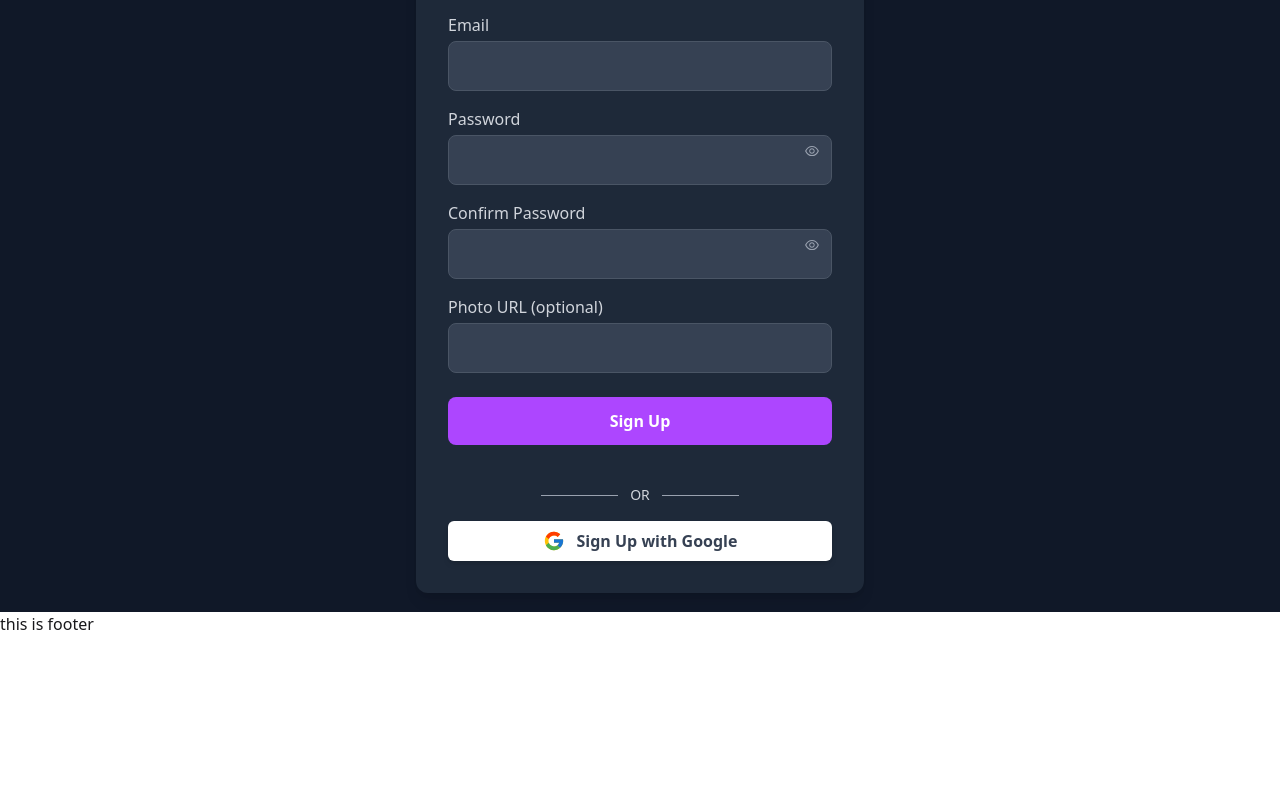
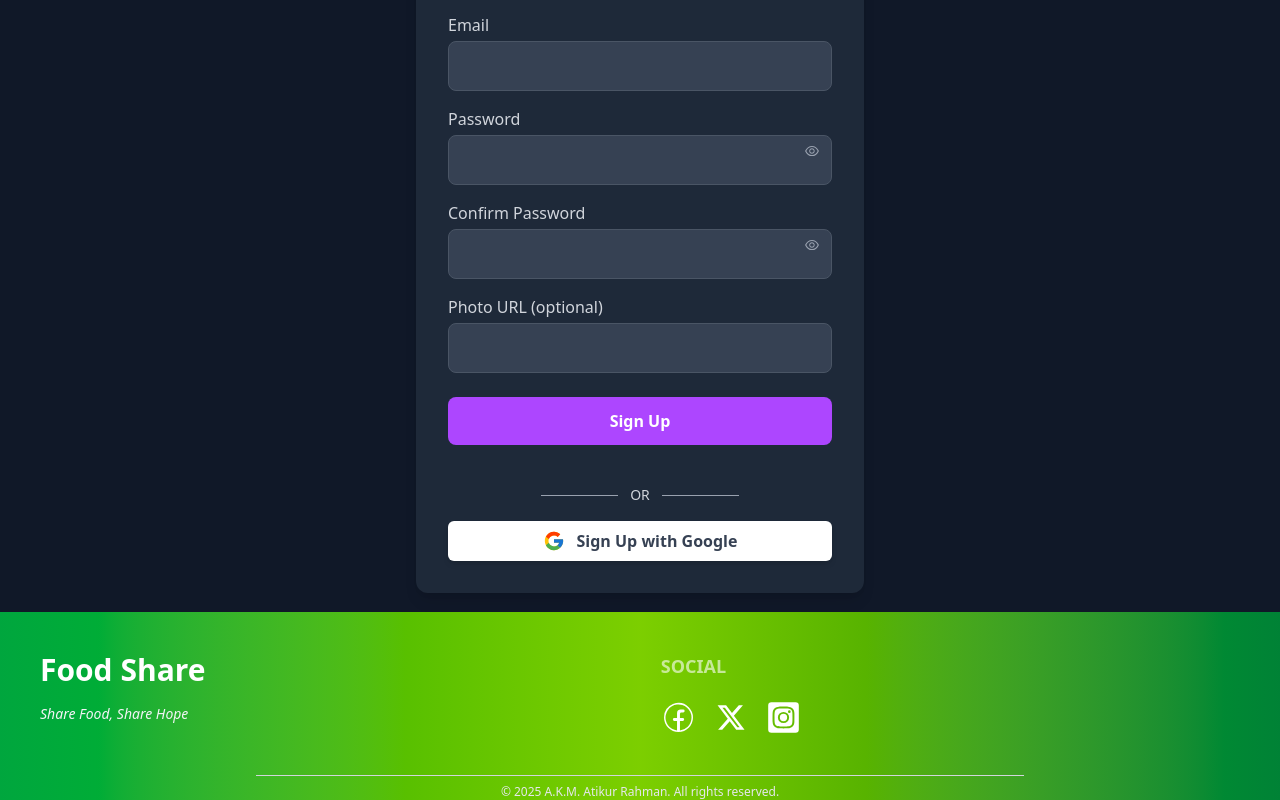
Before and after one commit to Atikur1997/B12-A10-Plate-Share-client, a React (Vite) app: page /signup in a window 1280 px wide. Shown: the part 252-1052 px from the top of the page. Before the commit the page ends 888 px from the top, so only its background shows below. Built offline with nearby package versions, Linux system fonts and the light colour scheme; no server answers.

Commit message:
footer intriduced

```diff
--- a/src/Components/Footer/Footer.jsx
+++ b/src/Components/Footer/Footer.jsx
@@ -1,9 +1,61 @@
 import React from 'react';
+import { CiFacebook } from "react-icons/ci";
+import { NavLink } from 'react-router';
+import { FaXTwitter } from "react-icons/fa6";
+import { FaInstagramSquare } from "react-icons/fa";
+import { div } from 'framer-motion/client';
 
 const Footer = () => {
     return (
-        <div>
-            this is footer
+        <div className='bg-gradient-to-r from-green-600 via-lime-500 to-green-700'>
+            <footer className="footer sm:footer-horizontal  text-neutral-content p-10 text-white">
+                <aside>
+                    <h2 className="text-3xl font-bold text-white">Food Share</h2>
+                    <p className="text-sm italic mt-2 text-gray-100">
+                        Share Food, Share Hope
+                    </p>
+
+
+                </aside>
+
+                <nav>
+                    <h6 className="footer-title text-lg font-semibold mb-3">Social</h6>
+                    <div className="flex gap-5">
+                        <NavLink
+                            to="https://www.facebook.com/atikurrahman.nissan/about/?viewas=&should_open_composer=false&bypass_exit_warning=true"
+                            target="_blank"
+                            rel="noopener noreferrer"
+                            className="hover:text-blue-400 transition-all duration-200"
+                        >
+                            <CiFacebook className="w-[35px] h-[35px]" />
+                        </NavLink>
+
+                        <NavLink
+                            to="https://twitter.com"
+                            target="_blank"
+                            rel="noopener noreferrer"
+                            className="hover:text-blue-400 transition-all duration-200"
+                        >
+                            <FaXTwitter className="w-[30px] h-[35px]" />
+                        </NavLink>
+
+                        <NavLink
+                            to="https://www.instagram.com"
+                            target="_blank"
+                            rel="noopener noreferrer"
+                            className="hover:text-pink-500 transition-all duration-200"
+                        >
+                            <FaInstagramSquare className="w-[35px] h-[35px]" />
+                        </NavLink>
+                    </div>
+                </nav>
+
+            </footer>
+            <hr className='text-gray-300 max-w-[60%] mx-auto' />
+            <p className="mt-2 text-gray-200 text-xs  text-center">
+                © {new Date().getFullYear()} A.K.M. Atikur Rahman. All rights reserved.
+            </p>
+
         </div>
     );
 };
--- a/src/Components/NavBar/Navbar.jsx
+++ b/src/Components/NavBar/Navbar.jsx
@@ -1,6 +1,7 @@
 import React, { useContext } from 'react';
 import { NavLink, useNavigate } from 'react-router';
 import { AuthContext } from '../Provider/AuthProvider';
+
 
 const Navbar = () => {
     const { user, logOutUser } = useContext(AuthContext);
@@ -39,7 +40,9 @@ const Navbar = () => {
                             {links}
                         </ul>
                     </div>
-                    <a className="btn btn-ghost text-xl">FoodShare</a>
+                    <NavLink to='/' className="btn btn-ghost text-xl">
+                        FoodShare
+                    </NavLink>
                 </div>
 
                 <div className="navbar-center hidden lg:flex">
```
